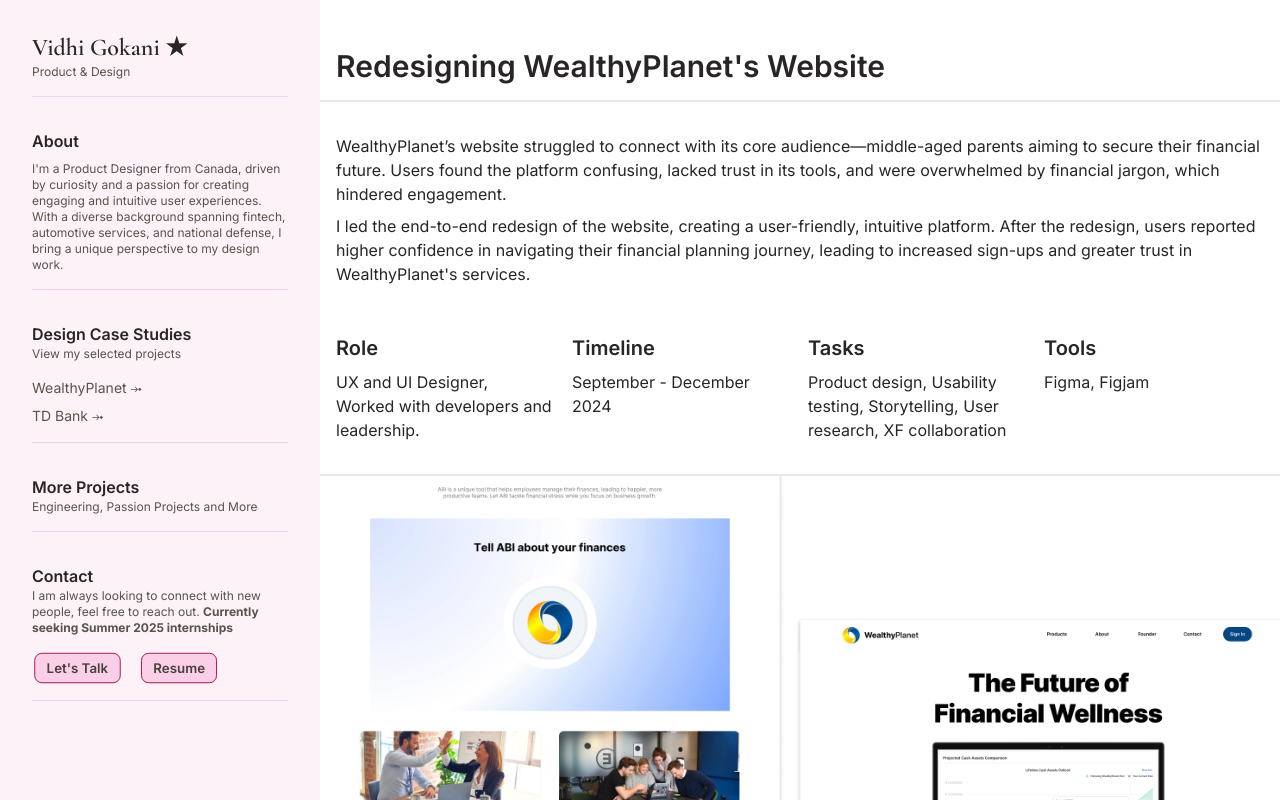
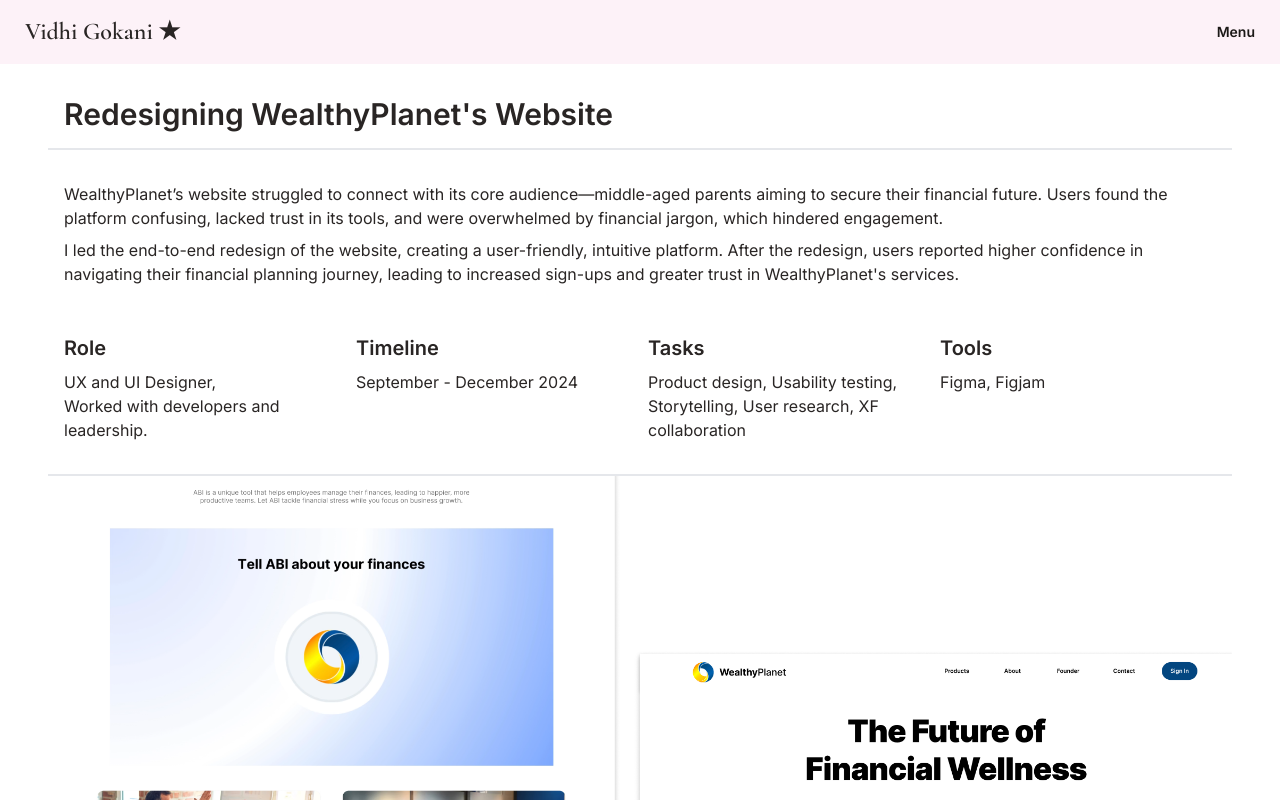
Before and after one commit to v1dh1/vidhi, a Next.js app: page /design/wealthyplanet in a window 1280 px wide. Shown: the top 800 px of the page. Built offline with nearby package versions, Linux system fonts and the light colour scheme; a web font is replaced by a local one.

Commit message:
changed page layout for wp

```diff
--- a/app/design/page.jsx
+++ b/app/design/page.jsx
@@ -22,12 +22,10 @@ const Design = () => {
 
       {/* Medium and large screens - Lefthome and Projects side by side */}
       <div className="hidden md:grid grid-cols-1 md:grid-cols-4">
-        {/* Lefthome takes up 1/4 of the screen */}
         <aside className="bg-pink-50 md:col-span-1 sticky top-0 h-screen p-4 overflow-y-auto">
           <Lefthome />
         </aside>
 
-        {/* Projects takes up 3/4 of the screen */}
         <main className="bg-white md:col-span-3 p-4 overflow-y-auto">
           <Projects />
         </main>
--- a/app/design/wealthyplanet/page.jsx
+++ b/app/design/wealthyplanet/page.jsx
@@ -32,25 +32,23 @@ const WealthyPlanet = () => {
 
 
         {/* Small screens - LefthomeSmall as a top navbar */}
-        <div className="md:hidden">
+        <div className="">
           <LefthomeSmall />
           <main className="bg-white overflow-y-auto"> {/*removed p-4*/}
-            <Wpproject />
+            <div className=' md:p-12'><Wpproject /></div>
           </main>
         </div>
 
-        {/* Medium and large screens - Lefthome and Projects side by side */}
+        {/* Medium and large screens - Lefthome and Projects side by side
         <div className="hidden md:grid grid-cols-1 md:grid-cols-4">
-          {/* Lefthome takes up 1/4 of the screen */}
           <aside className="bg-pink-50 md:col-span-1 sticky top-0 h-screen p-4 overflow-y-auto">
             <Lefthome />
           </aside>
-
-          {/* Projects takes up 3/4 of the screen */}
             <main className="bg-white md:col-span-3 overflow-y-auto">
             <Wpproject />
           </main>
         </div>
+        */}
         </motion.div>
 
       </div>
```
Lines whose indentation alone changed are shown as unchanged.
